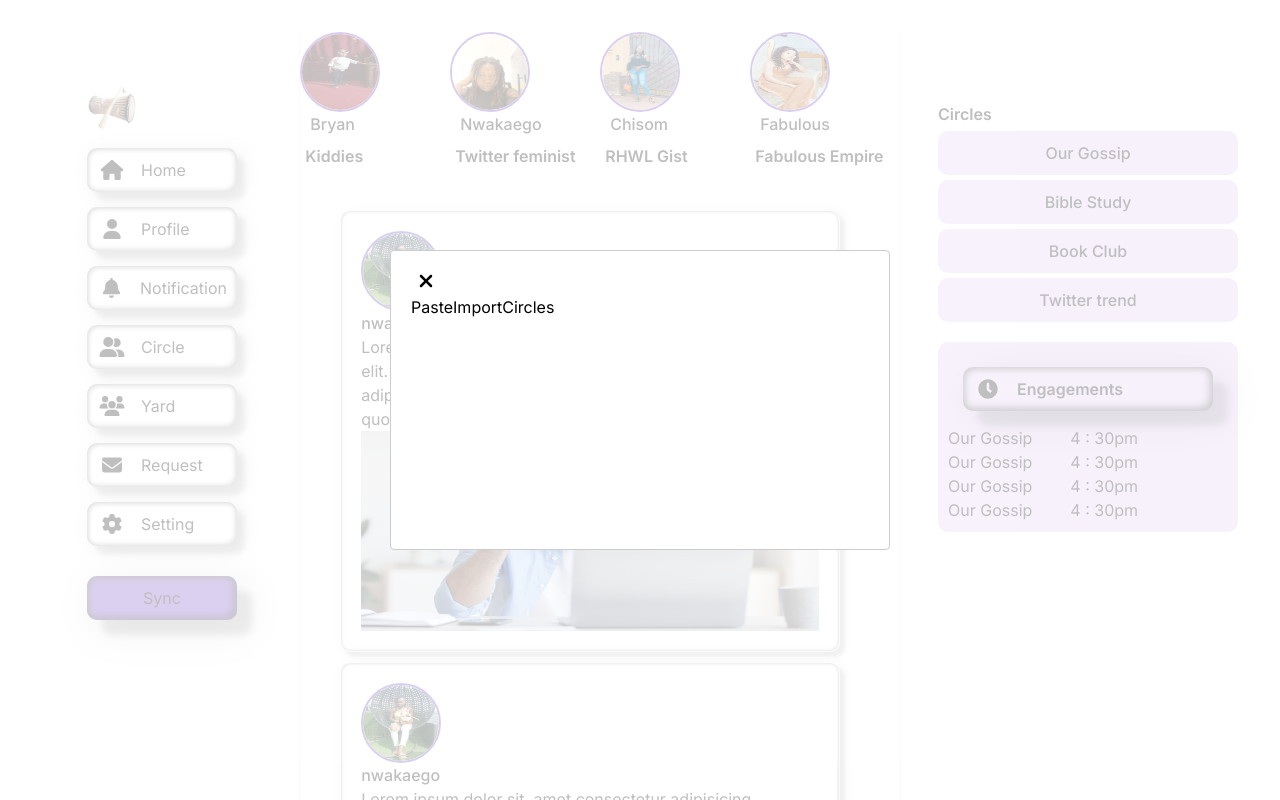
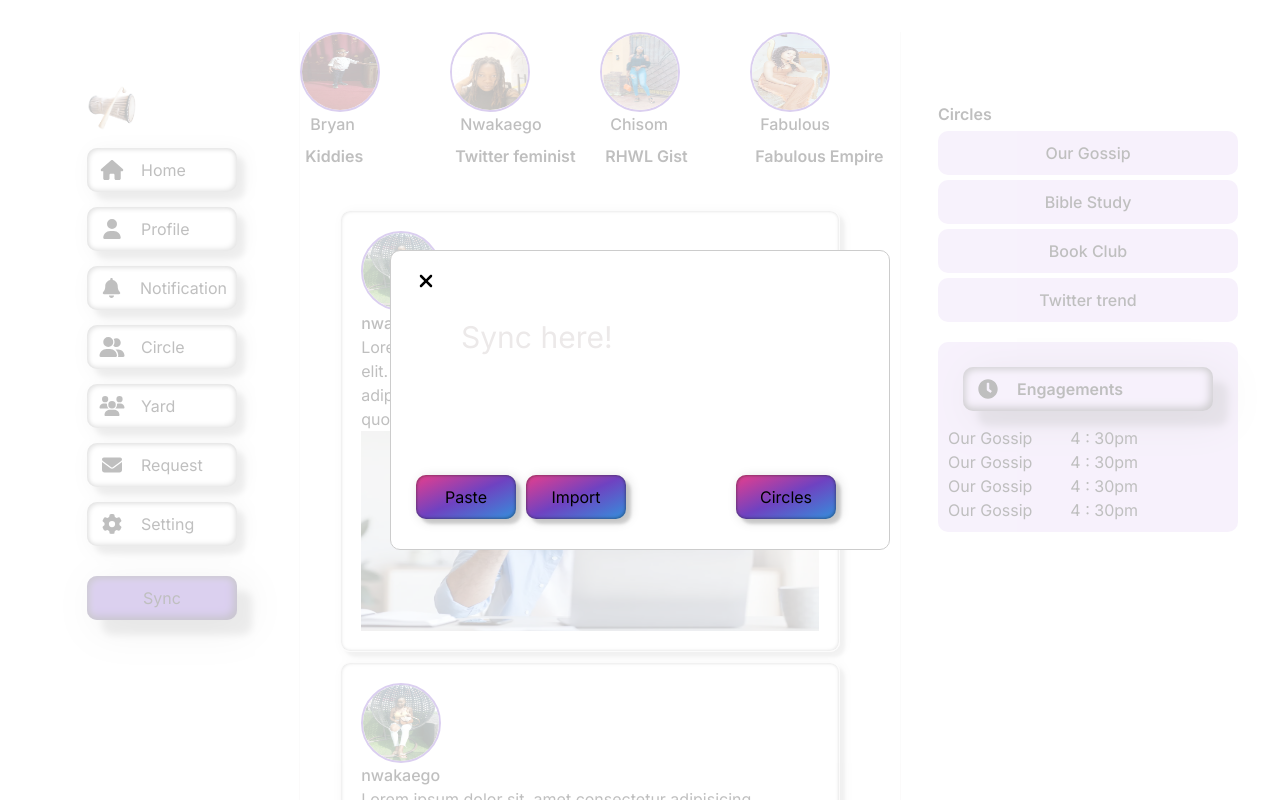
Before and after one commit to Nwakaego-Ego/circle, a Next.js app: page / in a window 1280 px wide. Both pictures are taken after a click on the button "Sync". Shown: the top 800 px of the page. Built offline with nearby package versions, Linux system fonts and the light colour scheme.

Commit message:
i added a drop down to the cicles button

```diff
--- /dev/null
+++ b/src/app/component/modal/modal.css
@@ -0,0 +1,64 @@
+.sync-modal-main {
+  /* overflow: hidden; */
+}
+
+.sync-modal-placeholder {
+  position: relative;
+  top: 20px;
+  margin-left: 50px;
+  overflow: hidden;
+  font-size: 30px;
+  color: #ece9e9;
+}
+
+.sync-modal-buttons {
+  position: relative;
+  top: 130px;
+}
+
+.sync-modal-btn-paste {
+  border-radius: 10px;
+  width: 100px;
+  padding: 10px;
+  margin: 5px;
+  /* background-color: #6f42c1; */
+  background: linear-gradient(to bottom right, #e83e8c, #6f42c1, #3490dc);
+  box-shadow: 5px 5px 3px rgba(0, 0, 0, 0.15), 3px 2px 12px rgba(0, 0, 0, 0.15),
+    inset 1px 1px 3px rgba(0, 0, 0, 0.3),
+    inset 1px 1px 4px rgba(255, 255, 255, 0.08),
+    inset -1px -1px 3px rgba(0, 0, 0, 0.3);
+}
+
+.sync-modal-btn-import {
+  border-radius: 10px;
+  width: 100px;
+  padding: 10px;
+  margin: 5px;
+  /* background-color: #6f42c1; */
+  background: linear-gradient(to bottom right, #e83e8c, #6f42c1, #3490dc);
+  box-shadow: 5px 5px 3px rgba(0, 0, 0, 0.15), 3px 2px 12px rgba(0, 0, 0, 0.15),
+    inset 1px 1px 3px rgba(0, 0, 0, 0.3),
+    inset 1px 1px 4px rgba(255, 255, 255, 0.08),
+    inset -1px -1px 3px rgba(0, 0, 0, 0.3);
+}
+
+.sync-modal-btn-circles {
+  position: relative;
+  left: 100px;
+  width: 100px;
+  border-radius: 10px;
+
+  padding: 10px;
+  margin: 5px;
+  /* background-color: #6f42c1;  */
+  background: linear-gradient(to bottom right, #e83e8c, #6f42c1, #3490dc);
+  box-shadow: 5px 5px 3px rgba(0, 0, 0, 0.15), 3px 2px 12px rgba(0, 0, 0, 0.15),
+    inset 1px 1px 3px rgba(0, 0, 0, 0.3),
+    inset 1px 1px 4px rgba(255, 255, 255, 0.08),
+    inset -1px -1px 3px rgba(0, 0, 0, 0.3);
+}
+
+/* .modal-toggle-items {
+  margin-left: 350px;
+  margin-top: 100px;
+} */
--- a/src/app/component/modal/modal.js
+++ /dev/null
@@ -1,43 +0,0 @@
-import React from "react";
-import Modal from "react-modal";
-import { FontAwesomeIcon } from "@fortawesome/react-fontawesome";
-import { faXmark } from "@fortawesome/free-solid-svg-icons";
-
-const ReactModal = ({ modalOpen, closeModal }) => {
-  const customStyles = {
-    content: {
-      top: "50%",
-      left: "50%",
-      right: "auto",
-      bottom: "auto",
-      marginRight: "-50%",
-      transform: "translate(-50%, -50%)",
-      width: "500px",
-      height: "300px",
-    },
-  };
-
-  return (
-    <div>
-      <Modal
-        isOpen={modalOpen}
-        onRequestClose={closeModal}
-        style={customStyles}
-      >
-        <div>
-          <div>
-            {" "}
-            <FontAwesomeIcon icon={faXmark} className="fa" />
-          </div>
-          <div className="modal-btn">
-            <button>Paste</button>
-            <button>Import</button>
-            <button>Circles</button>
-          </div>
-        </div>
-      </Modal>
-    </div>
-  );
-};
-
-export default ReactModal;
--- /dev/null
+++ b/src/app/component/modal/modal.jsx
@@ -0,0 +1,64 @@
+import React, { useState } from "react";
+import Modal from "react-modal";
+import { FontAwesomeIcon } from "@fortawesome/react-fontawesome";
+import { faXmark } from "@fortawesome/free-solid-svg-icons";
+import "./modal.css";
+
+const ReactModal = ({ modalOpen, closeModal }) => {
+  const [toggle, setToggle] = useState(false);
+
+  const handleToggle = () => {
+    setToggle(!toggle);
+  };
+
+  const customStyles = {
+    content: {
+      top: "50%",
+      left: "50%",
+      right: "auto",
+      bottom: "auto",
+      marginRight: "-50%",
+      transform: "translate(-50%, -50%)",
+      width: "500px",
+      height: "300px",
+      borderRadius: "10px",
+    },
+  };
+
+  const items = ["Item 1", "Item 2", "Item 3", "Item 4"];
+
+  return (
+    <div>
+      <Modal
+        isOpen={modalOpen}
+        onRequestClose={closeModal}
+        style={customStyles}
+      >
+        <div className="sync-modal-main">
+          <div>
+            {" "}
+            <FontAwesomeIcon icon={faXmark} className="fa" />
+          </div>
+          <div className="sync-modal-placeholder">Sync here!</div>
+          <div className="sync-modal-buttons">
+            <button className="sync-modal-btn-paste">Paste</button>
+            <button className=" sync-modal-btn-import">Import</button>
+            <button className="sync-modal-btn-circles" onClick={handleToggle}>
+              Circles
+            </button>
+          </div>
+          {toggle &&
+            items.map((item, id) => {
+              return (
+                <div key={id}>
+                  <div className="modal-toggle-items">{item}</div>
+                </div>
+              );
+            })}
+        </div>
+      </Modal>
+    </div>
+  );
+};
+
+export default ReactModal;
```
